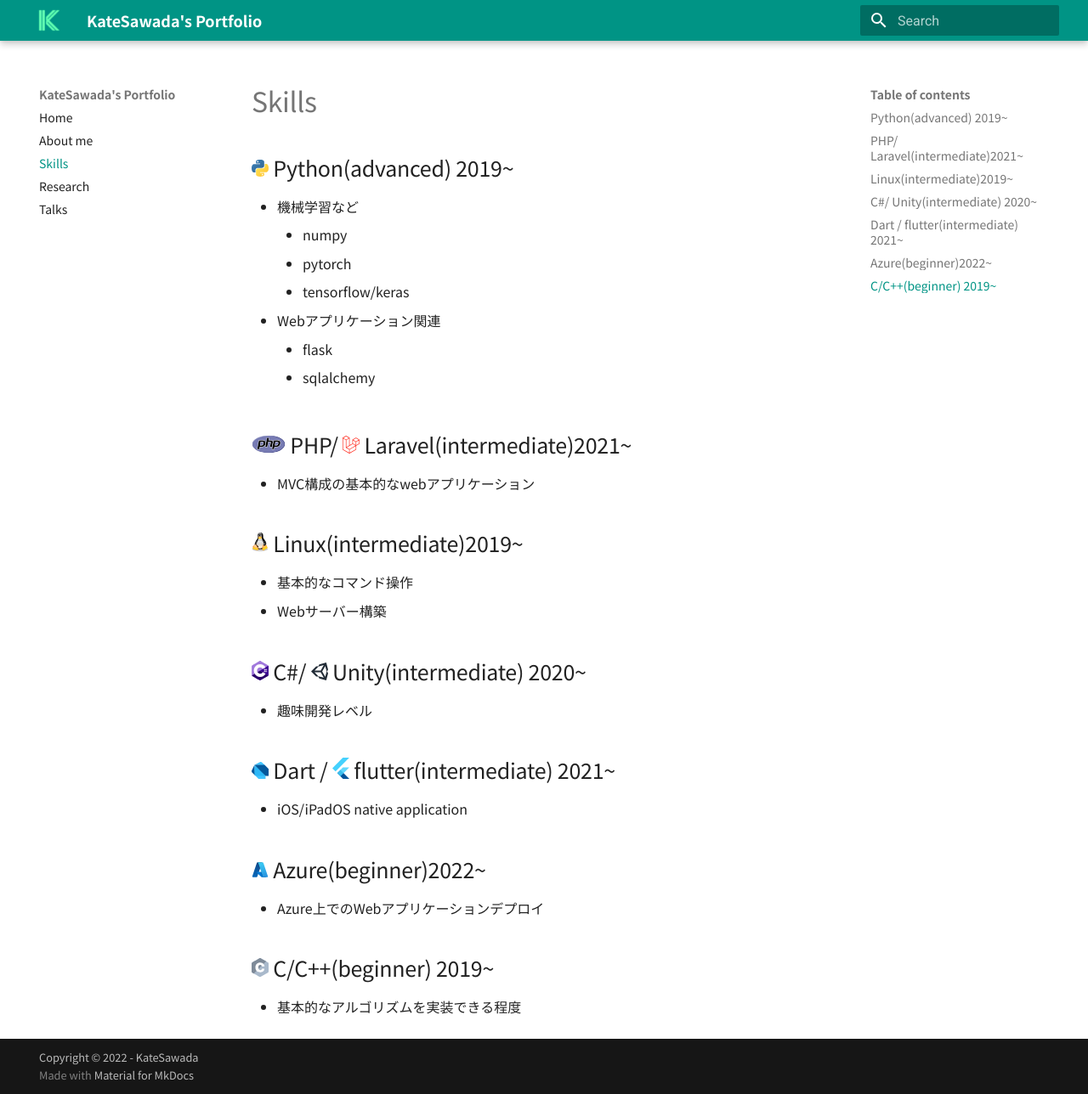
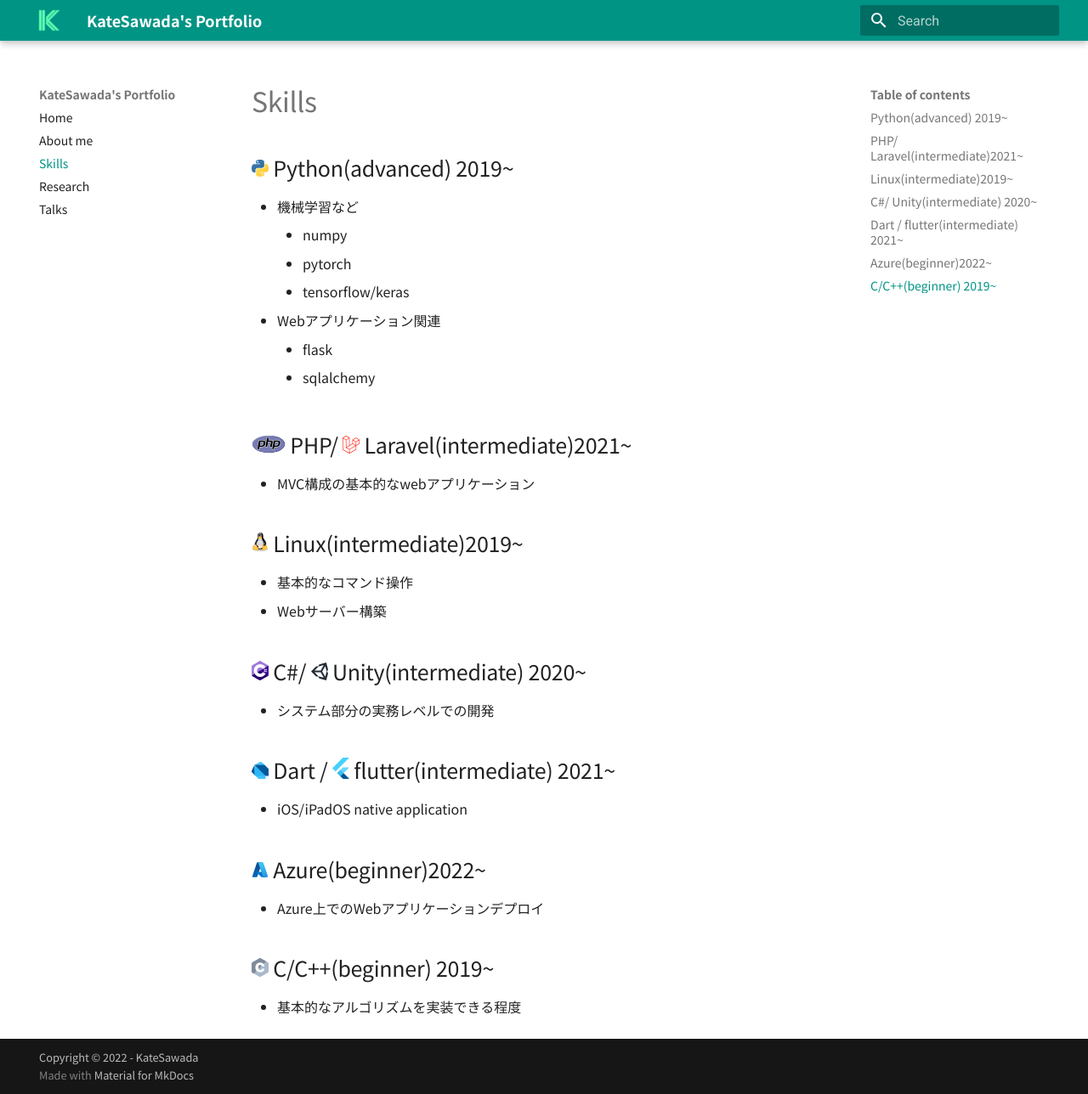
Before and after one commit to KateSawada/KateSawada.github.io, an MkDocs documentation site: the page built from docs/skills.md, in a window 1280 px wide and 1288 px high. Shown: the whole window at 85% size. Built offline with MkDocs 1.6.1 and Material for MkDocs 9.7.7, drawn with Linux system fonts in a browser that asks for light colours; nearby versions of some CDN libraries.

Commit message:
skills更新

```diff
--- a/docs/skills.md
+++ b/docs/skills.md
@@ -22,7 +22,7 @@
 
 
 ## <img src="/images/icons/c-sharp.svg" width="20"> C#/ <img src="/images/icons/unity.svg" width="20"> Unity(intermediate) 2020~
-- 趣味開発レベル
+- システム部分の実務レベルでの開発
 
 ## <img src="/images/icons/dart.svg" width="20"> Dart / <img src="/images/icons/flutter.svg" width="20"> flutter(intermediate) 2021~
 - iOS/iPadOS native application
```
